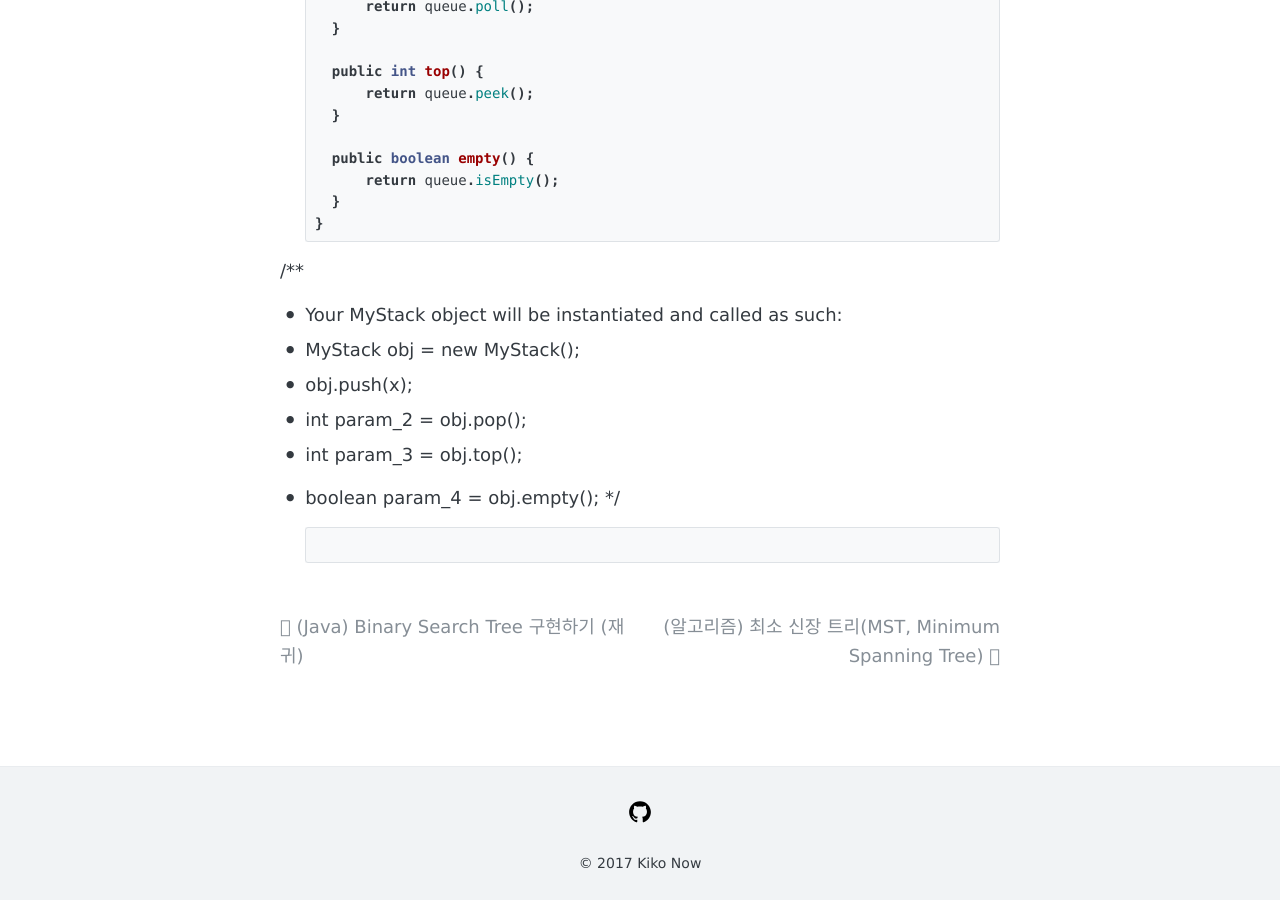
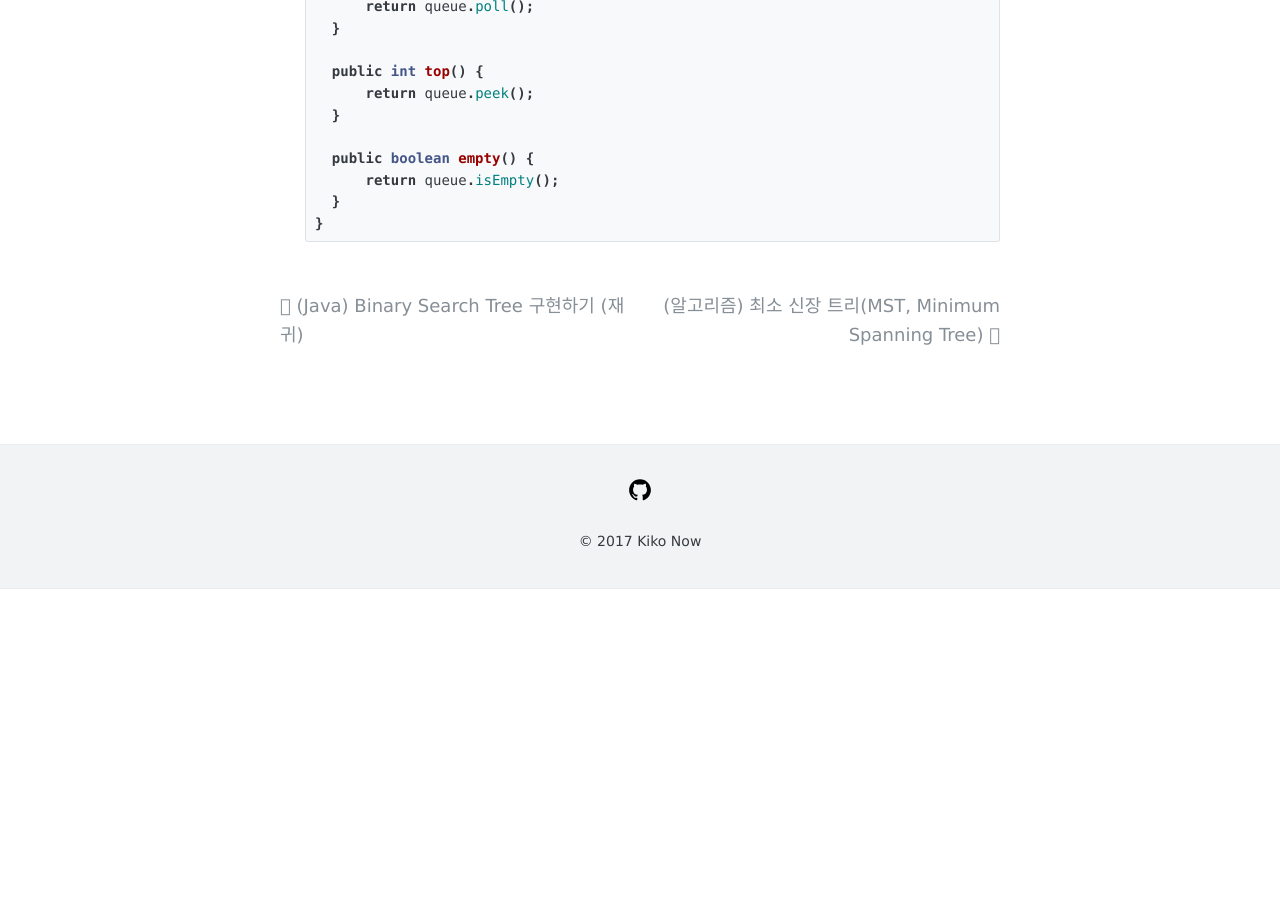
Before and after one commit to dadaJJung/blog, a Jekyll site: the page built from _posts/2021-03-20-DataStructure_Algorithm16.md, in a window 1280 px wide and 900 px high, scrolled down 918 px. Built offline with Jekyll 4.4.1, drawn with Linux system fonts in a browser that asks for light colours; comment, search, counter and statistics services are not loaded; after the commit the page ends 1507 px from its top, so only the background shows below that; some of the changed text lies outside the part shown.

````diff
--- a/_posts/2021-03-20-DataStructure_Algorithm16.md
+++ b/_posts/2021-03-20-DataStructure_Algorithm16.md
@@ -45,17 +45,3 @@ tags:
     }
   }
   ```
-
-/**
-
-* Your MyStack object will be instantiated and called as such:
-* MyStack obj = new MyStack();
-* obj.push(x);
-* int param_2 = obj.pop();
-* int param_3 = obj.top();
-* boolean param_4 = obj.empty();
-  */
-
-  ```
-
-  ```
````
Also changed, not shown: other parts of _posts/2021-03-20-DataStructure_Algorithm16.md (+1 -1 lines).
